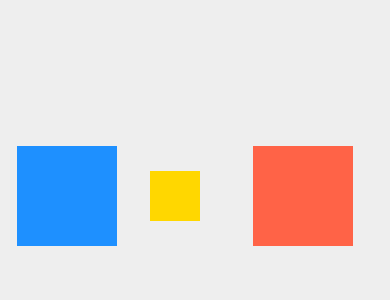
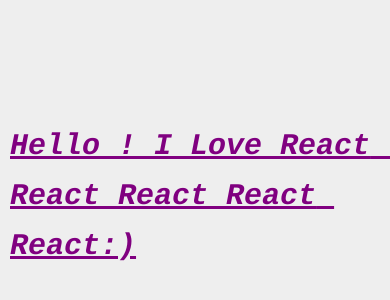
Before and after one commit to getReema/react-native-playground, a React Native app: screen / in a window 390 px wide. Shown: the part 226-526 px from the top of the page. Built offline with nearby package versions, Linux system fonts and the light colour scheme.

Commit message:
Implement Text Styles

```diff
--- a/App.js
+++ b/App.js
@@ -30,34 +30,21 @@
         flexWrap: "wrap",
       }}
     >
-      <View
-        style={{
-          backgroundColor: "dodgerblue",
-          //flexBasis: 100,
-          //flexGrow: 1,
-          width: 100,
-          height: 100,
-          padding: 20,
-          paddingHorizontal: 10,
-        }}
-      ></View>
 
-      <View
-        style={{
-          backgroundColor: "gold",
-          width: 50,
-          height: 50,
-        }}
-      ></View>
-
-<View
-        style={{
-          backgroundColor: "tomato",
-          width: 100,
-          height: 100,
-          margin:20
-        }}
-      ></View>
+    <Text style = {{
+      fontFamily: 'Courier',
+      fontSize: 30,
+      fontStyle: 'italic',
+      fontWeight: '600',
+      color: 'purple',
+      textTransform: 'capitalize',
+      textDecorationLine: 'underline',
+      textAlign:'left',
+      padding: 10,
+      lineHeight:50
+    }}>
+Hello ! I love React  React React React React:)
+    </Text>
 
 
 
```
